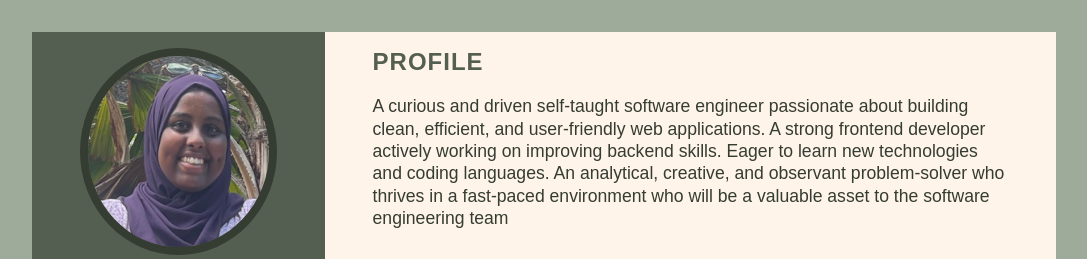
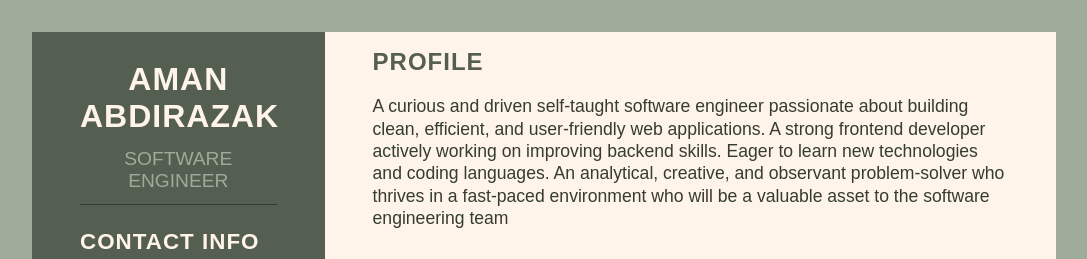
Before and after one commit to amana4416/PrimeResume, a plain HTML site: page index.html in a window 1280 px wide. Shown: the top 259 px of the page, without its empty margins (96-1183 px from the left). Drawn offline with Linux system fonts and the light colour scheme.

Commit message:
Update index.html

```diff
--- a/index.html
+++ b/index.html
@@ -17,7 +17,6 @@
         <section class="left-section">
            <div class="left-content">
             <div class="profile">
-                <img src="/avatar.jpg" alt="">
                 <h2 class="name">Aman Abdirazak</h2>
                 <p class="career">Software Engineer</p>
             </div>
```
